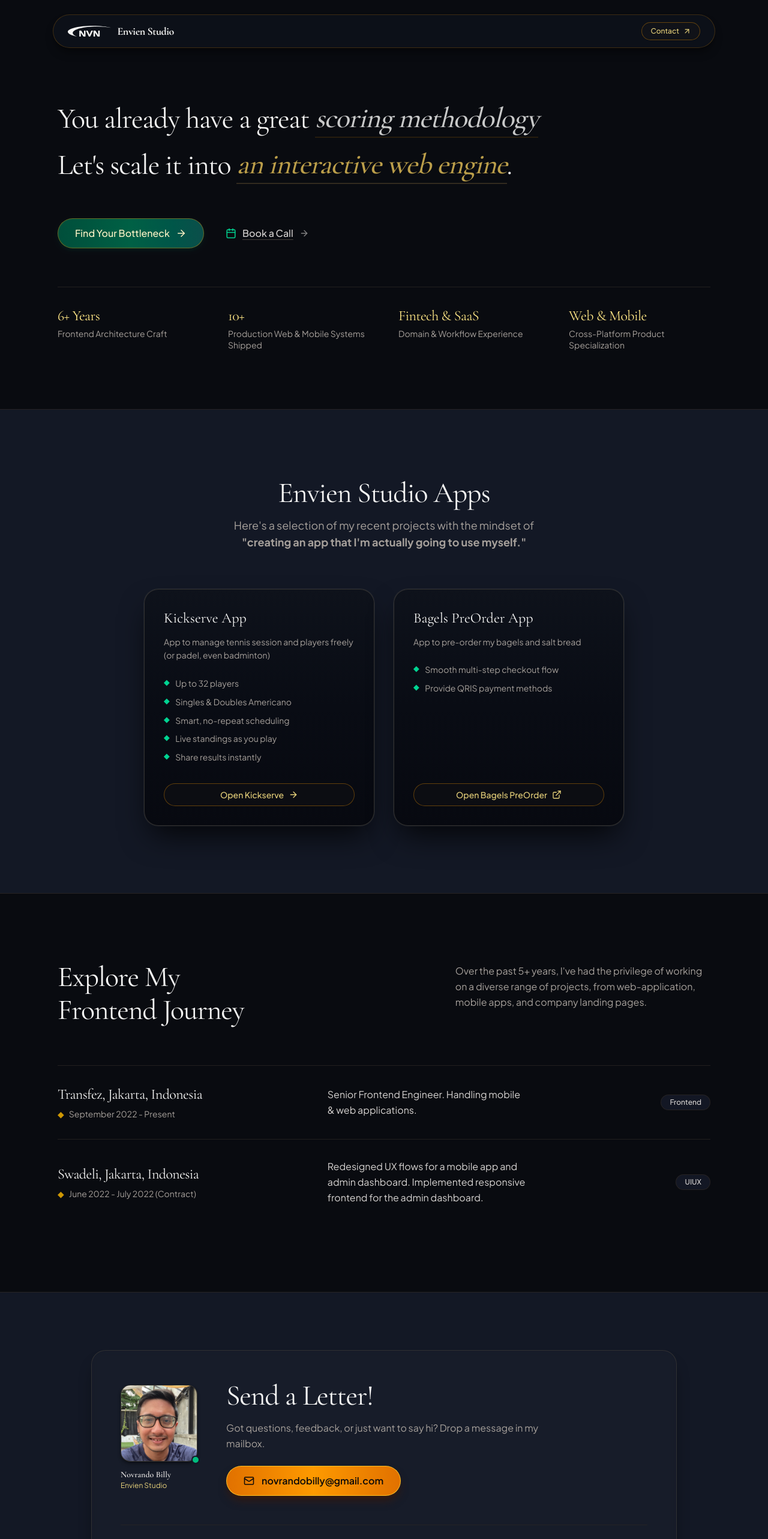
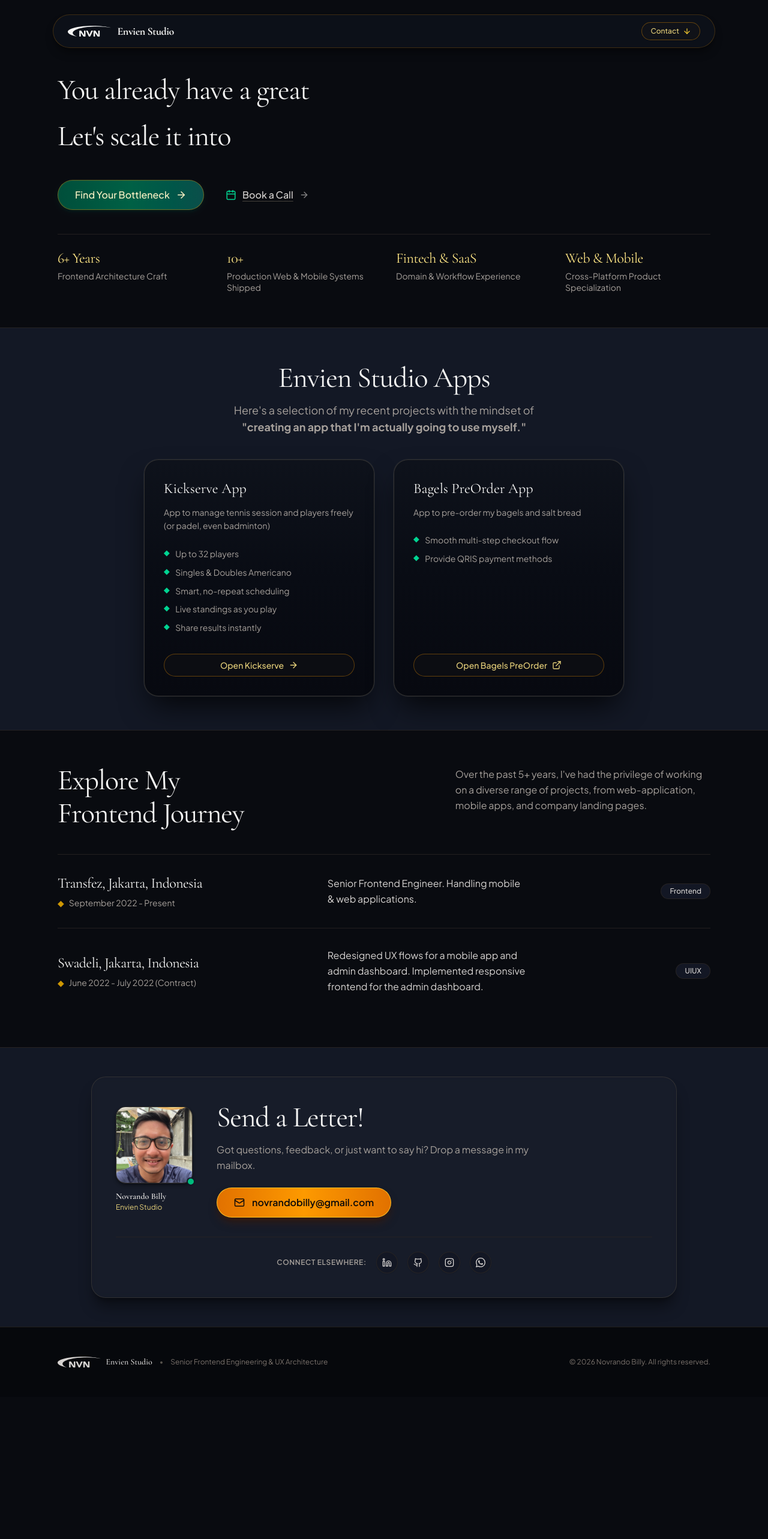
Before and after one commit to novrandobilly/lothlorien, a Next.js app in the folder frontend/: page / in a window 1280 px wide. Shown: the top 2566 px of the page at 60% size. After the commit the page ends 2329 px from the top, so only its background shows below. Built offline with nearby package versions, Linux system fonts and the light colour scheme.

Commit message:
feat: update layout and styling across multiple sections for improved responsiveness

```diff
--- a/frontend/src/components/Header.tsx
+++ b/frontend/src/components/Header.tsx
@@ -2,7 +2,7 @@ import React from "react";
 import Link from "next/link";
 import { LothlorienButton } from "@/components/ui/LothlorienButton";
 import { EnvienLogo } from "@/components/ui/EnvienLogo";
-import { ArrowUpRight } from "lucide-react";
+import { ArrowDown } from "lucide-react";
 
 export function Header() {
   return (
@@ -22,12 +22,12 @@ export function Header() {
 
         {/* Right side: Contact Button */}
         <div className="flex items-center gap-3 sm:gap-4">
-          <Link href="/#contact">
+          <Link href="/#contact" scroll={true}>
             <LothlorienButton
               variant="outline"
               size="sm"
               className="shadow-xs hover:shadow-sm text-xs font-medium"
-              rightIcon={<ArrowUpRight className="w-3.5 h-3.5" />}
+              rightIcon={<ArrowDown className="w-3.5 h-3.5 text-amber-300" />}
             >
               Contact
             </LothlorienButton>
--- a/frontend/src/features/home/features/ContactUsSection.tsx
+++ b/frontend/src/features/home/features/ContactUsSection.tsx
@@ -51,12 +51,12 @@ export function ContactUsSection({
   return (
     <section
       id="contact"
-      className="py-20 sm:py-24 relative bg-[#131825] border-t border-stone-800/90"
+      className="scroll-mt-24 sm:scroll-mt-28 py-10 sm:py-12 relative bg-[#131825] border-t border-stone-800/90"
     >
       <div className="max-w-5xl mx-auto px-4 sm:px-6">
-        <div className="rounded-3xl bg-white/2 backdrop-blur-xs border border-stone-700/60 p-8 sm:p-10 md:p-12 shadow-xl shadow-black/40 hover:border-amber-500/35 transition-all">
+        <div className="rounded-3xl bg-white/2 backdrop-blur-xs border border-stone-700/60 p-6 sm:p-8 md:p-10 shadow-xl shadow-black/40 hover:border-amber-500/35 transition-all">
           {/* Main Content Area: Flex row on tablet/desktop, stacked on mobile */}
-          <div className="flex flex-col md:flex-row items-center md:items-center justify-between gap-8 md:gap-12 text-center md:text-left mb-10 sm:mb-12">
+          <div className="flex flex-col md:flex-row items-center md:items-center justify-between gap-6 md:gap-10 text-center md:text-left mb-6 sm:mb-8">
             {/* Photo / Avatar Column */}
             <div className="shrink-0 flex flex-col items-center md:items-start">
               <div className="relative group/avatar cursor-pointer">
@@ -117,11 +117,12 @@ export function ContactUsSection({
             </div>
           </div>
 
-          {/* Social Links: Kept the same at the bottom */}
-          <div className="pt-6 border-t border-stone-800/80 flex flex-wrap items-center justify-center gap-3 sm:gap-4">
-            <span className="text-xs font-semibold uppercase tracking-wider text-stone-400 mr-1 font-sans">
+          {/* Social Links */}
+          <div className="pt-6 border-t border-stone-800/80 flex flex-col sm:flex-row items-center justify-center gap-3 sm:gap-4">
+            <span className="text-xs font-semibold uppercase tracking-wider text-stone-400 font-sans">
               Connect elsewhere:
             </span>
+            <div className="flex items-center justify-center gap-3 sm:gap-4">
               {socialLinks.map((item) => {
                 const Icon = item.icon;
                 return (
@@ -140,6 +141,7 @@ export function ContactUsSection({
             </div>
           </div>
         </div>
+      </div>
     </section>
   );
 }
--- a/frontend/src/features/home/features/case-studies/index.tsx
+++ b/frontend/src/features/home/features/case-studies/index.tsx
@@ -6,10 +6,10 @@ export function CaseStudiesSection() {
   return (
     <section
       id="work"
-      className="py-24 sm:py-28 relative bg-[#131825] border-y border-stone-800/90"
+      className="py-12 sm:py-14 relative bg-[#131825] border-y border-stone-800/90"
     >
       <div className="max-w-7xl mx-auto px-6 sm:px-8">
-        <div className="text-center max-w-2xl mx-auto mb-14 sm:mb-16">
+        <div className="text-center max-w-2xl mx-auto mb-8 sm:mb-10">
           <h2 className="text-3xl sm:text-4xl lg:text-5xl font-normal font-serif tracking-tight text-stone-100 leading-[1.15]">
             Envien Studio Apps
           </h2>
--- a/frontend/src/features/home/features/experiences/index.tsx
+++ b/frontend/src/features/home/features/experiences/index.tsx
@@ -6,7 +6,7 @@ import { ExperienceRow } from "./features/experience-row";
 
 export function ExperiencesSection() {
   return (
-    <section id="experiences" className="py-24 sm:py-28 relative bg-[#090b10]">
+    <section id="experiences" className="py-12 sm:py-14 relative bg-[#090b10]">
       <div className="max-w-6xl mx-auto px-6 sm:px-8">
         {/* Section Header */}
         <div className="grid grid-cols-1 lg:grid-cols-12 gap-8 lg:gap-12 items-start justify-between">
@@ -30,7 +30,7 @@ export function ExperiencesSection() {
         </div>
 
         {/* Experience List */}
-        <div className="mt-12 sm:mt-16 border-t border-stone-800/80 divide-y divide-stone-800/80">
+        <div className="mt-8 sm:mt-10 border-t border-stone-800/80 divide-y divide-stone-800/80">
           {experiences.map((experience) => (
             <ExperienceRow key={experience.id} experience={experience} />
           ))}
--- a/frontend/src/features/home/features/hero-section/features/ProofStripSection.tsx
+++ b/frontend/src/features/home/features/hero-section/features/ProofStripSection.tsx
@@ -21,8 +21,8 @@ export function ProofStripSection() {
   ];
 
   return (
-    <div className="mt-12 md:mt-16 pt-8 border-t border-stone-800/80">
-      <div className="grid grid-cols-2 md:grid-cols-4 gap-x-8 gap-y-6 md:gap-12">
+    <div className="mt-8 md:mt-10 pt-6 border-t border-stone-800/80">
+      <div className="grid grid-cols-2 md:grid-cols-4 gap-x-8 gap-y-5 md:gap-10">
         {metrics.map((item) => (
           <div key={item.label} className="space-y-1">
             <div className="text-xl sm:text-2xl font-normal font-serif text-amber-200 tracking-tight">
--- a/frontend/src/features/home/features/hero-section/index.tsx
+++ b/frontend/src/features/home/features/hero-section/index.tsx
@@ -25,7 +25,7 @@ export function HeroSection() {
   const currentPair = heroPairs[index];
 
   return (
-    <section className="relative overflow-hidden pt-20 pb-20 md:pt-28 md:pb-24 bg-[#090b10]">
+    <section className="relative overflow-hidden pt-10 pb-10 sm:pt-14 sm:pb-14 md:pt-16 md:pb-14 bg-[#090b10]">
       {/* Dynamic rolling animations */}
       <style
         dangerouslySetInnerHTML={{
@@ -52,35 +52,43 @@ export function HeroSection() {
       <div className="absolute top-1/2 left-1/2 -translate-x-1/2 -translate-y-1/2 w-160 h-96 bg-radial from-emerald-500/10 via-amber-500/5 to-transparent blur-[120px] rounded-full pointer-events-none -z-10" />
 
       <div className="max-w-6xl mx-auto px-6 sm:px-8 text-left">
-        {/* Headline - Split into two stacked rows */}
+        {/* Headline - Responsive: Stacked column on small screens, inline on md+ */}
         <div className="w-full">
-          <h1 className="flex flex-col items-start gap-2.5 sm:gap-3.5 text-2xl sm:text-3xl md:text-4xl lg:text-5xl font-normal tracking-tight font-serif text-stone-100 leading-tight">
-            <span className="text-left">
+          <h1 className="flex flex-col items-start gap-4.5 sm:gap-5 md:gap-3.5 text-2xl sm:text-3xl md:text-4xl lg:text-5xl font-normal tracking-tight font-serif text-stone-100 leading-tight">
+            {/* Sentence 1 */}
+            <div className="flex flex-col md:inline-block text-left">
+              <span className="text-left text-stone-100">
                 You already have a great{" "}
+              </span>
               <span
-                className={`inline-block font-medium italic text-stone-100 border-b border-amber-500/40 pb-0.5 ${
+                className={`inline-block font-medium italic text-stone-100 border-b border-amber-500/40 pb-0.5 mt-0.5 md:mt-0 ${
                   isVisible ? "animate-roll-in" : "animate-roll-out"
                 }`}
               >
                 {currentPair.asset}
               </span>
+            </div>
+
+            {/* Sentence 2 */}
+            <div className="flex flex-col md:inline-block text-left">
+              <span className="text-left text-stone-100">
+                Let&apos;s scale it into{" "}
               </span>
-            <span className="text-left lg:whitespace-nowrap text-stone-100">
-              Let&apos;s scale it into{" "}
+              <span className="inline-block whitespace-nowrap mt-0.5 md:mt-0">
                 <span
-                className={`inline-block font-medium ${
+                  className={`font-medium ${
                     isVisible ? "animate-roll-in" : "animate-roll-out"
                   } ${OUTCOME_STYLES[ACTIVE_OUTCOME_STYLE]}`}
                 >
                   {currentPair.outcome}
                 </span>
-              .
               </span>
+            </div>
           </h1>
         </div>
 
         {/* Action Buttons: Main CTA + Link text */}
-        <div className="mt-12 sm:mt-14 flex flex-wrap items-center justify-start gap-5 sm:gap-7">
+        <div className="mt-8 sm:mt-10 flex flex-wrap items-center justify-start gap-5 sm:gap-7">
           <Link href="#problem-solution">
             <LothlorienButton
               variant="primary"
```
Lines whose indentation alone changed are shown as unchanged.
